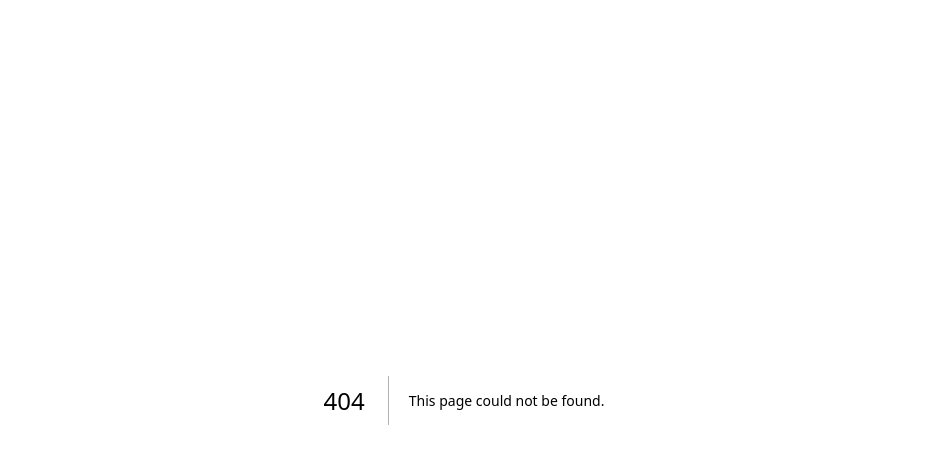
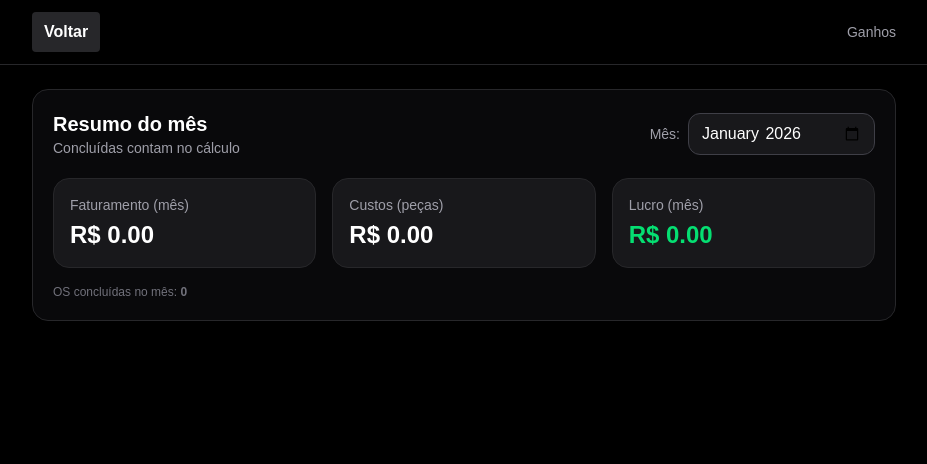
Before and after one commit to jhonatanlorran51-bit/king-os-web, a Next.js app: page /ganhos in a window 1280 px wide. Before the commit this address had no page. Shown: the top 464 px of the page, without its empty margins (176-1103 px from the left). Built offline with nearby package versions, Linux system fonts and the light colour scheme; no server answers; the database is empty.

Commit message:
Create page.tsx

```diff
--- /dev/null
+++ b/app/ganhos/page.tsx
@@ -0,0 +1,125 @@
+"use client";
+
+import { useEffect, useMemo, useState } from "react";
+import { useRouter } from "next/navigation";
+import { collection, onSnapshot } from "firebase/firestore";
+import { db } from "../../lib/firebase";
+
+function formatBRL(v: number) {
+  return `R$ ${v.toFixed(2)}`;
+}
+
+function monthKey(d = new Date()) {
+  const y = d.getFullYear();
+  const m = String(d.getMonth() + 1).padStart(2, "0");
+  return `${y}-${m}`;
+}
+
+export default function GanhosPage() {
+  const router = useRouter();
+  const [ordens, setOrdens] = useState<any[]>([]);
+  const [carregando, setCarregando] = useState(true);
+
+  const [mes, setMes] = useState(monthKey());
+
+  useEffect(() => {
+    setCarregando(true);
+    const unsub = onSnapshot(collection(db, "ordens"), (snap) => {
+      const lista = snap.docs.map((d) => ({ id: d.id, ...(d.data() as any) }));
+      setOrdens(lista);
+      setCarregando(false);
+    });
+    return () => unsub();
+  }, []);
+
+  const resumo = useMemo(() => {
+    const [yy, mm] = mes.split("-").map((x) => Number(x));
+    const inicio = new Date(yy, mm - 1, 1).getTime();
+    const fim = new Date(yy, mm, 1).getTime();
+
+    const doMes = ordens.filter((o) => {
+      const dt = o?.criadoEm?.toDate ? o.criadoEm.toDate() : o?.criadoEm instanceof Date ? o.criadoEm : null;
+      const t = dt ? dt.getTime() : null;
+      return typeof t === "number" && t >= inicio && t < fim;
+    });
+
+    const concluidas = doMes.filter((o) => o.status === "Concluído");
+
+    const faturamento = concluidas.reduce((acc, o) => acc + (typeof o.valorTotal === "number" ? o.valorTotal : 0), 0);
+    const custos = concluidas.reduce((acc, o) => acc + (typeof o.valorPeca === "number" ? o.valorPeca : 0), 0);
+    const lucro = concluidas.reduce((acc, o) => acc + (typeof o.lucro === "number" ? o.lucro : 0), 0);
+
+    return {
+      totalConcluidas: concluidas.length,
+      faturamento,
+      custos,
+      lucro,
+      concluidas,
+    };
+  }, [ordens, mes]);
+
+  return (
+    <main className="min-h-screen bg-black text-white">
+      {/* topo: só voltar */}
+      <header className="sticky top-0 z-10 bg-black/80 backdrop-blur border-b border-zinc-800">
+        <div className="max-w-4xl mx-auto px-4 py-3 flex items-center justify-between">
+          <button
+            onClick={() => router.back()}
+            className="px-3 py-2 rounded bg-zinc-800 hover:bg-zinc-700 font-bold"
+          >
+            Voltar
+          </button>
+          <span className="text-zinc-400 text-sm">Ganhos</span>
+        </div>
+      </header>
+
+      <div className="max-w-4xl mx-auto px-4 py-6">
+        <div className="bg-zinc-950 border border-zinc-800 rounded-2xl p-5">
+          <div className="flex flex-wrap gap-3 items-center justify-between">
+            <div>
+              <p className="text-xl font-extrabold">Resumo do mês</p>
+              <p className="text-zinc-400 text-sm">Concluídas contam no cálculo</p>
+            </div>
+
+            <div className="flex items-center gap-2">
+              <span className="text-zinc-400 text-sm">Mês:</span>
+              <input
+                type="month"
+                value={mes}
+                onChange={(e) => setMes(e.target.value)}
+                className="bg-zinc-900 border border-zinc-700 rounded-xl px-3 py-2 text-white"
+              />
+            </div>
+          </div>
+
+          {carregando ? (
+            <p className="text-zinc-400 mt-4">Carregando...</p>
+          ) : (
+            <div className="grid grid-cols-1 md:grid-cols-3 gap-4 mt-5">
+              <div className="bg-zinc-900 border border-zinc-800 rounded-2xl p-4">
+                <p className="text-zinc-400 text-sm">Faturamento (mês)</p>
+                <p className="text-2xl font-extrabold mt-1">{formatBRL(resumo.faturamento)}</p>
+              </div>
+
+              <div className="bg-zinc-900 border border-zinc-800 rounded-2xl p-4">
+                <p className="text-zinc-400 text-sm">Custos (peças)</p>
+                <p className="text-2xl font-extrabold mt-1">{formatBRL(resumo.custos)}</p>
+              </div>
+
+              <div className="bg-zinc-900 border border-zinc-800 rounded-2xl p-4">
+                <p className="text-zinc-400 text-sm">Lucro (mês)</p>
+                <p className="text-2xl font-extrabold mt-1 text-green-400">{formatBRL(resumo.lucro)}</p>
+              </div>
+            </div>
+          )}
+
+          {!carregando && (
+            <p className="text-zinc-500 text-xs mt-4">
+              OS concluídas no mês: <b>{resumo.totalConcluidas}</b>
+            </p>
+          )}
+        </div>
+      </div>
+    </main>
+  );
+}
```
